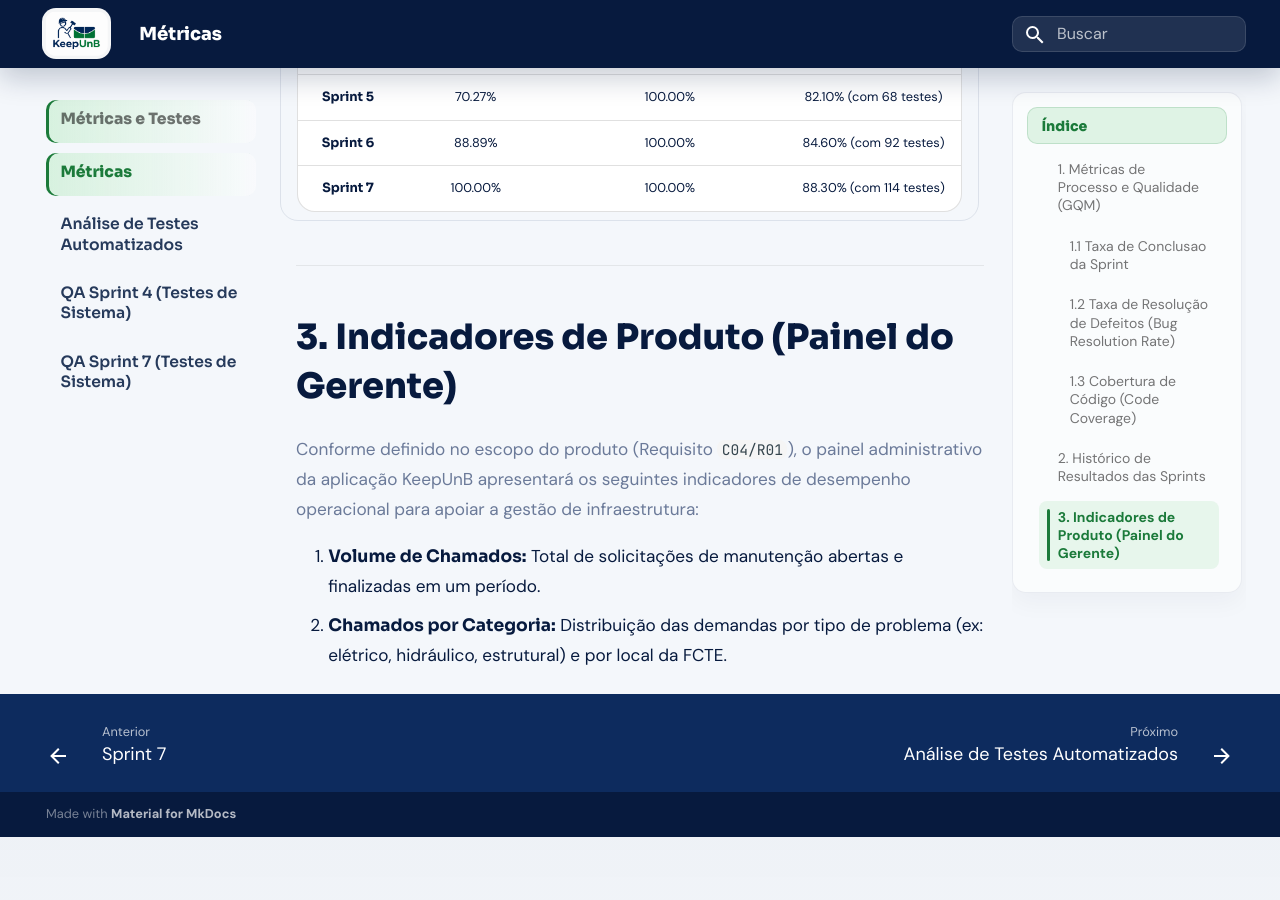
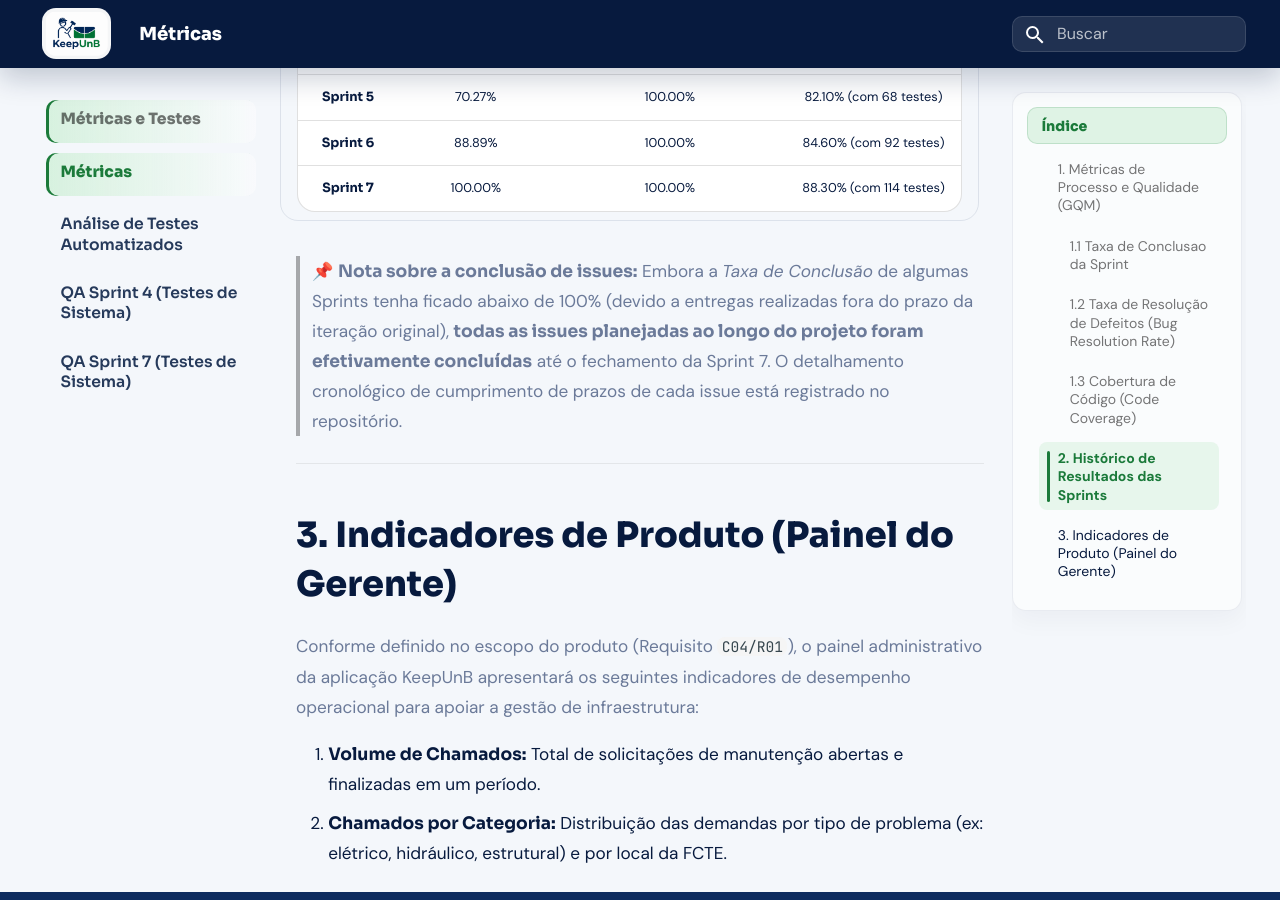
Before and after one commit to FGA0138-MDS-Ajax/2026.1-T03-Parnas, an MkDocs documentation site: the page built from docs/metricas/metricas.md, in a window 1280 px wide and 900 px high, scrolled down 2958 px. Built offline with MkDocs 1.6.1 and Material for MkDocs 9.7.7, drawn with Linux system fonts in a browser that asks for light colours; before the commit the page ends 3795 px from its top, so only the background shows below that; some of the changed text lies outside the part shown.

Commit message:
fix: explicita status de conclusao de issues e prazos

```diff
--- a/docs/metricas/metricas.md
+++ b/docs/metricas/metricas.md
@@ -15,8 +15,8 @@
 | **Métrica Associada** | **Taxa de Conclusao da Sprint** |
 | **Objetivo da Medição** | Avaliar a estabilidade e a presença de defeitos no software gerado. |
 | **Questão a ser respondida** | A equipe está conseguindo entregar o escopo planejado na Sprint dentro do prazo estabelecido? |
-| **Definição da Métrica** | Mede a quantidade de esforço (em *Issues*) entregue com sucesso ao final de uma iteração. |
-| **Forma de Cálculo** | *Taxa de Conclusão* = ( *Somatório das Issues concluídas* / *Somatório das Issues planejadas na Sprint* ) x 100 |
+| **Definição da Métrica** | Mede a quantidade de esforço (em *Issues*) entregue dentro do prazo final da iteração (Sprint). |
+| **Forma de Cálculo** | *Taxa de Conclusão* = ( *Somatório das Issues concluídas no prazo* / *Somatório das Issues planejadas na Sprint* ) x 100 |
 | **Escala de Unidade** | Porcentagem (%) |
 | **Valores Esperados** | Entre 90% e 100% dos pontos planejados concluídos a cada Sprint. |
 | **Forma de Análise** | Se o valor for sistematicamente inferior a 90%, a equipe deverá analisar no replanejamento se há sobrecarga de tarefas ou impedimentos não resolvidos. |
@@ -61,6 +61,8 @@
 | **Sprint 6** | 88.89% | 100.00% | 84.60% (com 92 testes) |
 | **Sprint 7** | 100.00% | 100.00% | 88.30% (com 114 testes) |
 
+> 📌 **Nota sobre a conclusão de issues:** Embora a *Taxa de Conclusão* de algumas Sprints tenha ficado abaixo de 100% (devido a entregas realizadas fora do prazo da iteração original), **todas as issues planejadas ao longo do projeto foram efetivamente concluídas** até o fechamento da Sprint 7. O detalhamento cronológico de cumprimento de prazos de cada issue está registrado no repositório.
+
 ---
 
 ## 3. Indicadores de Produto (Painel do Gerente)
```
Also changed, not shown: docs/sprints/sprint3/sprint3.md (+3 -1 lines), docs/sprints/sprint4/sprint4.md (+3 -1 lines), docs/sprints/sprint5/sprint5.md (+3 -1 lines), docs/sprints/sprint6/sprint6.md (+3 -1 lines), docs/sprints/sprint7/sprint7.md (+3 -1 lines).
